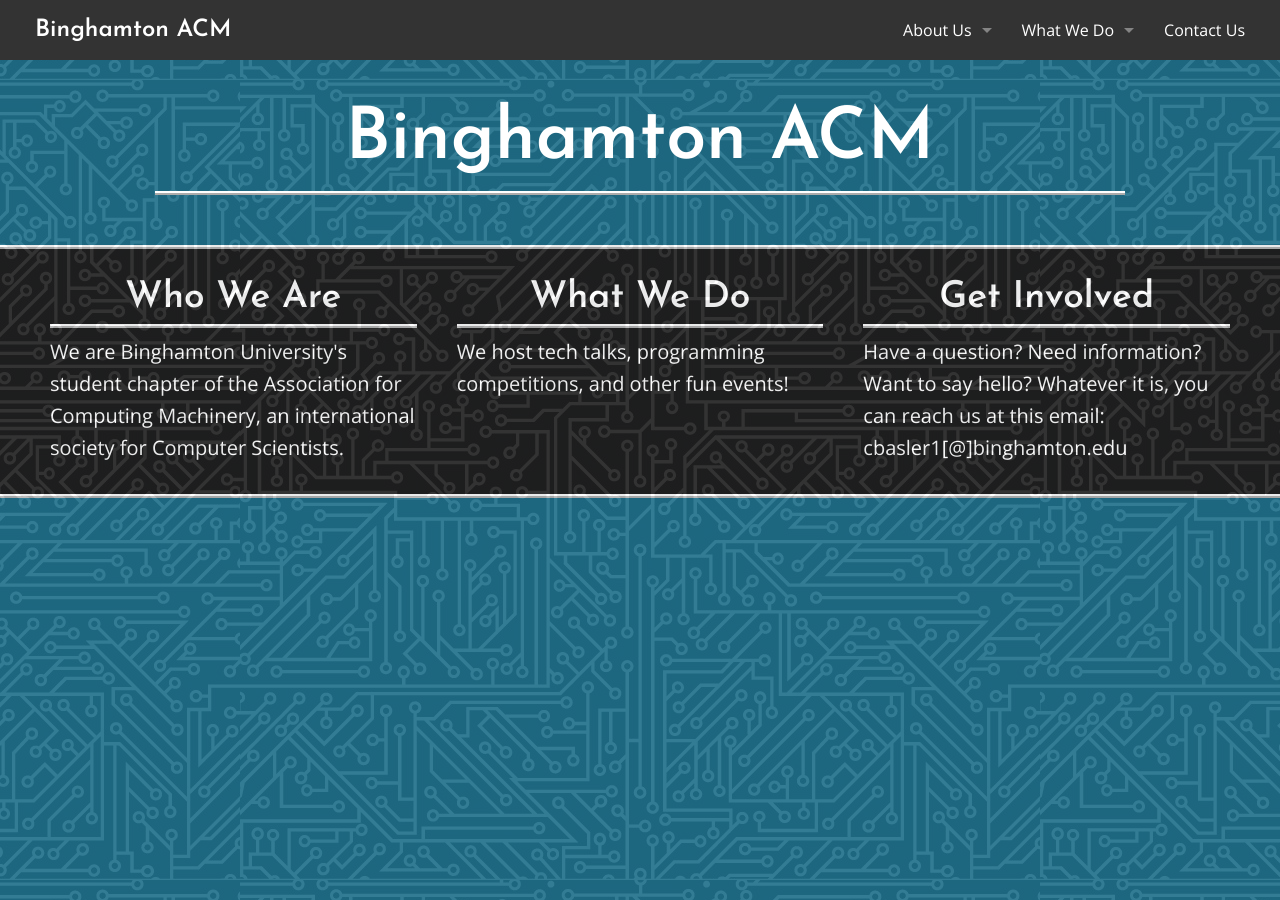
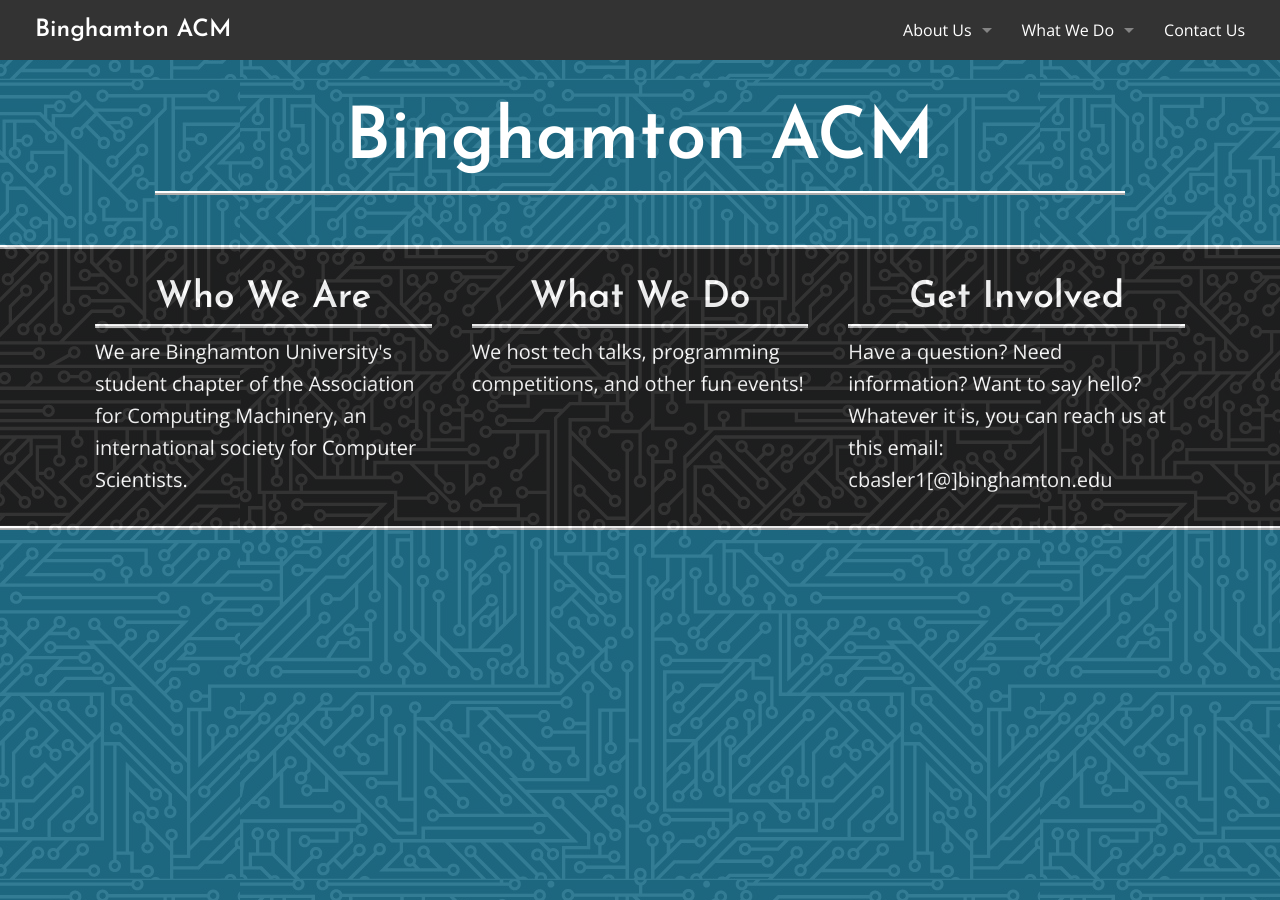
Before and after one commit to BinghamtonACM/old-web, a Jekyll site: the page built from index.html, in a window 1280 px wide. Built offline with Jekyll 4.4.1, drawn with Linux system fonts in a browser that asks for light colours.

Commit message:
Decrease width of ACM components slightly and recenter

```diff
--- a/css/style.css
+++ b/css/style.css
@@ -127,14 +127,14 @@ ul#acm-components li {
     line-height: 0;
     display: inline-block;
     padding: 20px 20px 10px 20px;
-    width: calc((100vw / 3) - 20px);
-    width: -o-calc((100vw / 3) - 20px); /* opera */
-    width: -webkit-calc((100vw / 3) - 20px); /* google, safari */
-    width: -moz-calc((100vw / 3) - 20px); /* firefox */
+    width: calc((100vw / 3) - 50px);
+    width: -o-calc((100vw / 3) - 50px); /* opera */
+    width: -webkit-calc((100vw / 3) - 50px); /* google, safari */
+    width: -moz-calc((100vw / 3) - 50px); /* firefox */
 }
 
 ul#acm-components li:first-child {
-    margin-left: 30px;
+    margin-left: 75px;
 }
 
 ul#acm-components li h2 {
```
